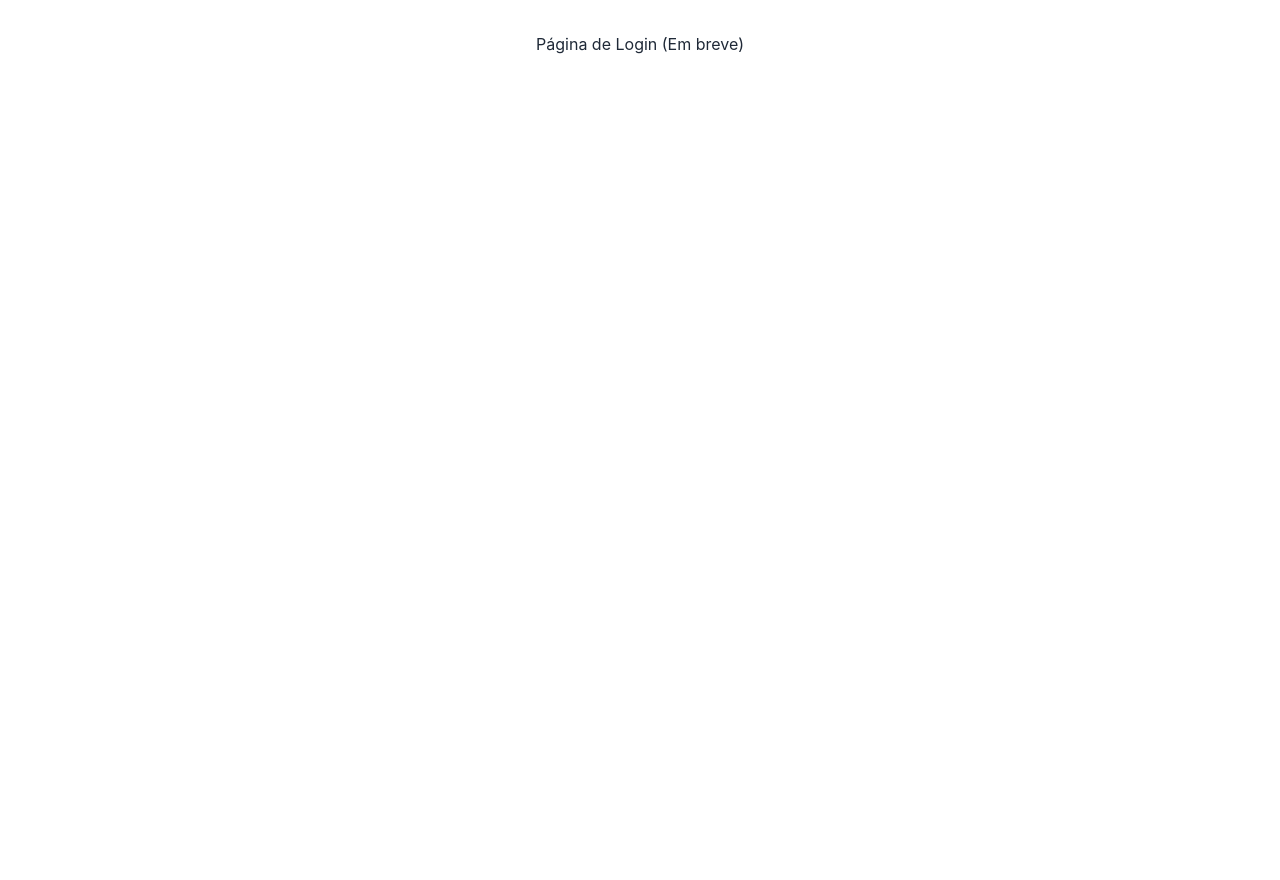
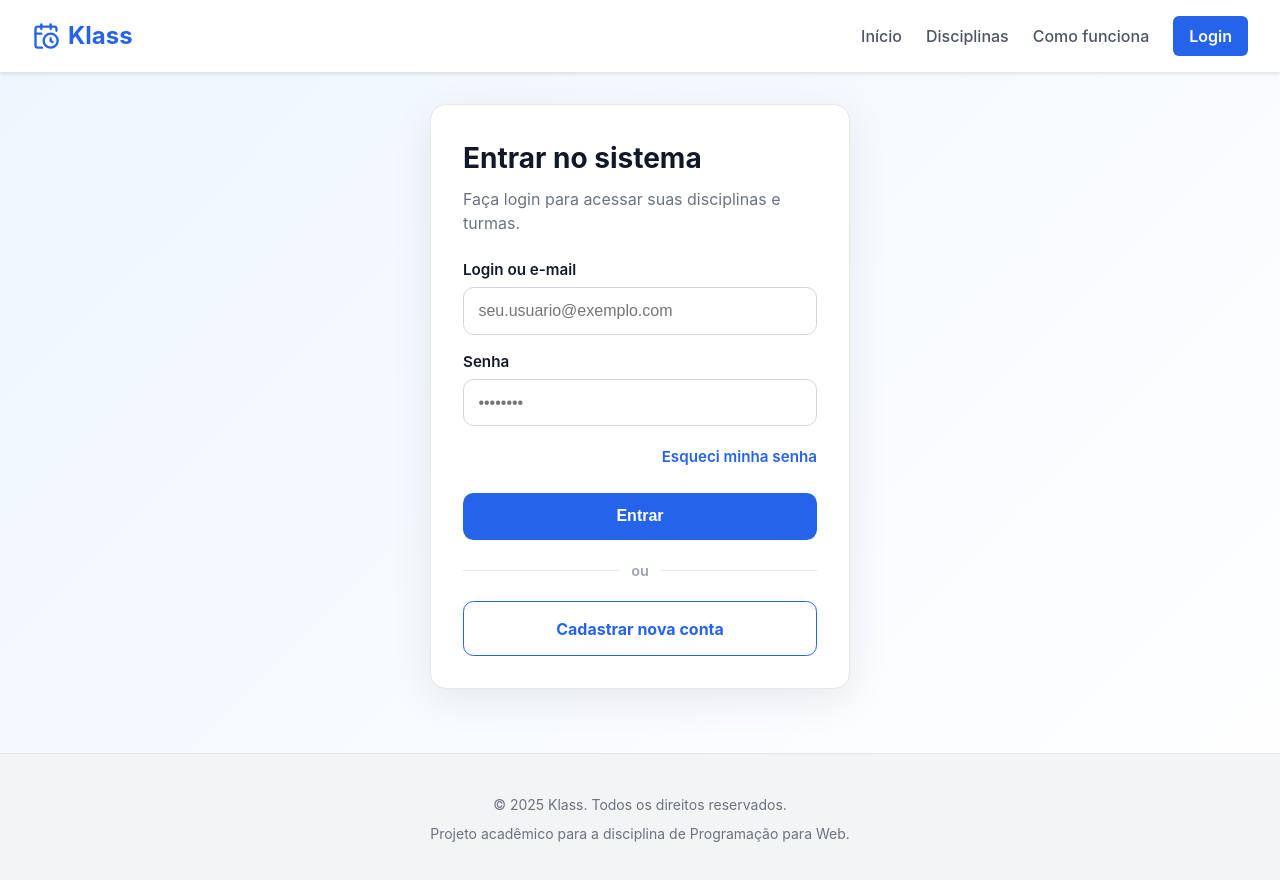
Before and after one commit to BeVieira/inf1407-klass-frontend, a React (Vite) app: page /login in a window 1280 px wide. Shown: the top 880 px of the page. Before the commit the page ends 800 px from the top, so only its background shows below. Built offline with nearby package versions, Linux system fonts and the light colour scheme.

Commit message:
feat: Create login page with styles

```diff
--- a/src/App.tsx
+++ b/src/App.tsx
@@ -1,13 +1,13 @@
-import { BrowserRouter as Router, Routes, Route } from 'react-router-dom';
-import HomePage from './pages/HomePage/HomePage';
+import { BrowserRouter as Router, Routes, Route } from "react-router-dom";
+import HomePage from "./pages/HomePage/HomePage";
+import LoginPage from "./pages/LoginPage/LoginPage";
 
 function App() {
   return (
     <Router>
       <Routes>
         <Route path="/" element={<HomePage />} />
-        {/* Future routes like /login, /disciplinas/:id can be added here */}
-        <Route path="/login" element={<div style={{ padding: '2rem', textAlign: 'center' }}>Página de Login (Em breve)</div>} />
+        <Route path="/login" element={<LoginPage />} />
       </Routes>
     </Router>
   );
--- /dev/null
+++ b/src/pages/LoginPage/LoginPage.tsx
@@ -0,0 +1,77 @@
+import React, { useState } from "react";
+import Header from "../../components/Header/Header";
+import Footer from "../../components/Footer/Footer";
+import * as S from "./styled";
+
+const LoginPage: React.FC = () => {
+  const [login, setLogin] = useState("");
+  const [password, setPassword] = useState("");
+
+  const handleSubmit = (event: React.FormEvent) => {
+    event.preventDefault();
+    // TODO: Integrar com backend de autenticação
+    console.log({ login, password });
+  };
+
+  return (
+    <S.Page>
+      <Header />
+
+      <S.Main>
+        <S.Card>
+          <S.Title>Entrar no sistema</S.Title>
+          <S.Subtitle>
+            Faça login para acessar suas disciplinas e turmas.
+          </S.Subtitle>
+
+          <S.Form onSubmit={handleSubmit}>
+            <S.Label htmlFor="login">
+              Login ou e-mail
+              <S.Input
+                id="login"
+                name="login"
+                type="text"
+                placeholder="seu.usuario@exemplo.com"
+                value={login}
+                onChange={(event) => setLogin(event.target.value)}
+                required
+              />
+            </S.Label>
+
+            <S.Label htmlFor="password">
+              Senha
+              <S.Input
+                id="password"
+                name="password"
+                type="password"
+                placeholder="••••••••"
+                value={password}
+                onChange={(event) => setPassword(event.target.value)}
+                required
+              />
+            </S.Label>
+
+            <S.Actions>
+              <div />
+              <S.ForgotPassword to="/forgot-password">
+                Esqueci minha senha
+              </S.ForgotPassword>
+            </S.Actions>
+
+            <S.PrimaryButton type="submit">Entrar</S.PrimaryButton>
+          </S.Form>
+
+          <S.Divider>ou</S.Divider>
+
+          <S.SecondaryButton to="/register">
+            Cadastrar nova conta
+          </S.SecondaryButton>
+        </S.Card>
+      </S.Main>
+
+      <Footer />
+    </S.Page>
+  );
+};
+
+export default LoginPage;
--- /dev/null
+++ b/src/pages/LoginPage/styled.ts
@@ -0,0 +1,147 @@
+import styled from "styled-components";
+import { Link } from "react-router-dom";
+
+export const Page = styled.div`
+  display: flex;
+  flex-direction: column;
+  min-height: 100vh;
+  background: linear-gradient(135deg, #eff6ff, #ffffff);
+  font-family: "Inter", sans-serif;
+`;
+
+export const Main = styled.main`
+  flex: 1;
+  display: flex;
+  align-items: center;
+  justify-content: center;
+  padding: 2rem 1rem 4rem;
+`;
+
+export const Card = styled.div`
+  background: white;
+  border-radius: 1rem;
+  box-shadow: 0 10px 40px rgba(0, 0, 0, 0.08);
+  padding: 2rem;
+  width: 100%;
+  max-width: 420px;
+  border: 1px solid #e5e7eb;
+`;
+
+export const Title = styled.h1`
+  font-size: 1.75rem;
+  font-weight: 700;
+  color: #111827;
+  margin-bottom: 0.5rem;
+`;
+
+export const Subtitle = styled.p`
+  color: #6b7280;
+  margin-bottom: 1.5rem;
+`;
+
+export const Form = styled.form`
+  display: flex;
+  flex-direction: column;
+  gap: 1rem;
+`;
+
+export const Label = styled.label`
+  font-size: 0.95rem;
+  font-weight: 600;
+  color: #111827;
+  display: flex;
+  flex-direction: column;
+  gap: 0.35rem;
+`;
+
+export const Input = styled.input`
+  padding: 0.85rem 0.9rem;
+  border-radius: 0.65rem;
+  border: 1px solid #d1d5db;
+  font-size: 1rem;
+  transition: border-color 0.2s, box-shadow 0.2s;
+
+  &:focus {
+    outline: none;
+    border-color: #2563eb;
+    box-shadow: 0 0 0 3px rgba(37, 99, 235, 0.15);
+  }
+`;
+
+export const Actions = styled.div`
+  display: flex;
+  justify-content: space-between;
+  align-items: center;
+  margin-top: 0.25rem;
+`;
+
+export const ForgotPassword = styled(Link)`
+  font-size: 0.95rem;
+  color: #2563eb;
+  text-decoration: none;
+  font-weight: 600;
+
+  &:hover {
+    text-decoration: underline;
+  }
+`;
+
+export const PrimaryButton = styled.button`
+  width: 100%;
+  padding: 0.9rem 1rem;
+  margin-top: 0.5rem;
+  background-color: #2563eb;
+  color: white;
+  border: none;
+  border-radius: 0.65rem;
+  font-weight: 700;
+  font-size: 1rem;
+  cursor: pointer;
+  transition: background-color 0.2s, transform 0.1s;
+
+  &:hover {
+    background-color: #1d4ed8;
+  }
+
+  &:active {
+    transform: translateY(1px);
+  }
+`;
+
+export const Divider = styled.div`
+  display: flex;
+  align-items: center;
+  gap: 0.75rem;
+  margin: 1.25rem 0;
+  color: #9ca3af;
+  font-weight: 600;
+  font-size: 0.9rem;
+
+  &::before,
+  &::after {
+    content: "";
+    flex: 1;
+    height: 1px;
+    background: #e5e7eb;
+  }
+`;
+
+export const SecondaryButton = styled(Link)`
+  display: inline-flex;
+  justify-content: center;
+  align-items: center;
+  width: 100%;
+  padding: 0.9rem 1rem;
+  border-radius: 0.65rem;
+  border: 1px solid #2563eb;
+  color: #2563eb;
+  font-weight: 700;
+  text-decoration: none;
+  transition: background-color 0.2s, color 0.2s, border-color 0.2s;
+
+  &:hover {
+    background-color: #eff6ff;
+    border-color: #1d4ed8;
+    color: #1d4ed8;
+  }
+`;
```
Also changed, not shown: 1 other file (tests, documents, lock files or other folders).
